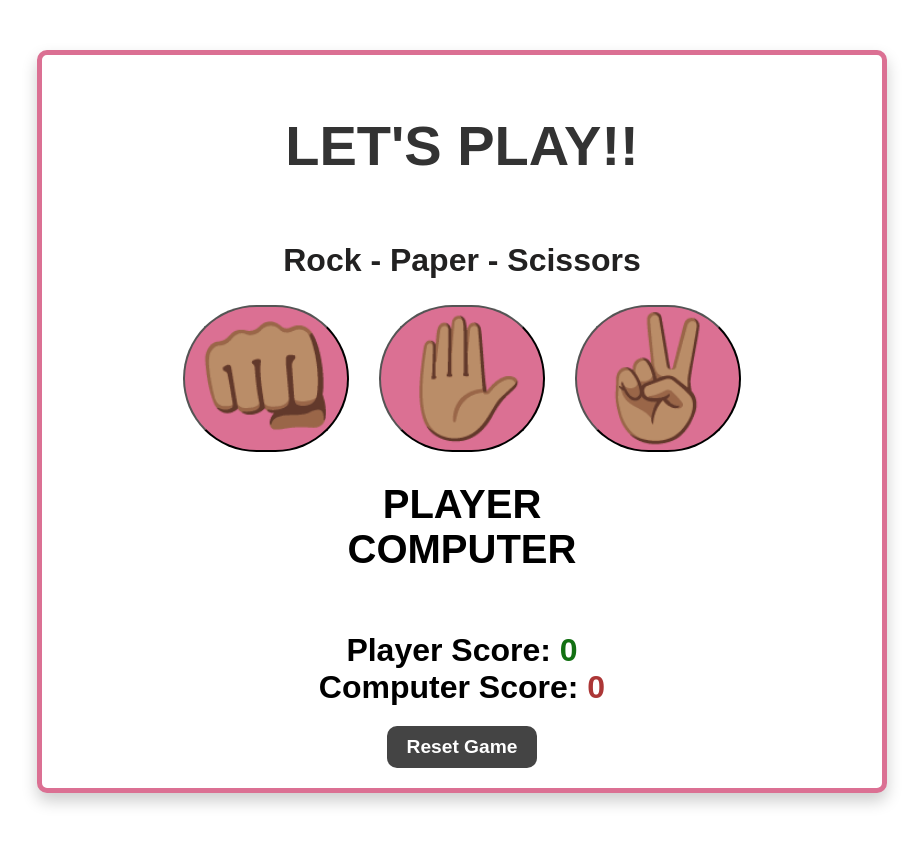
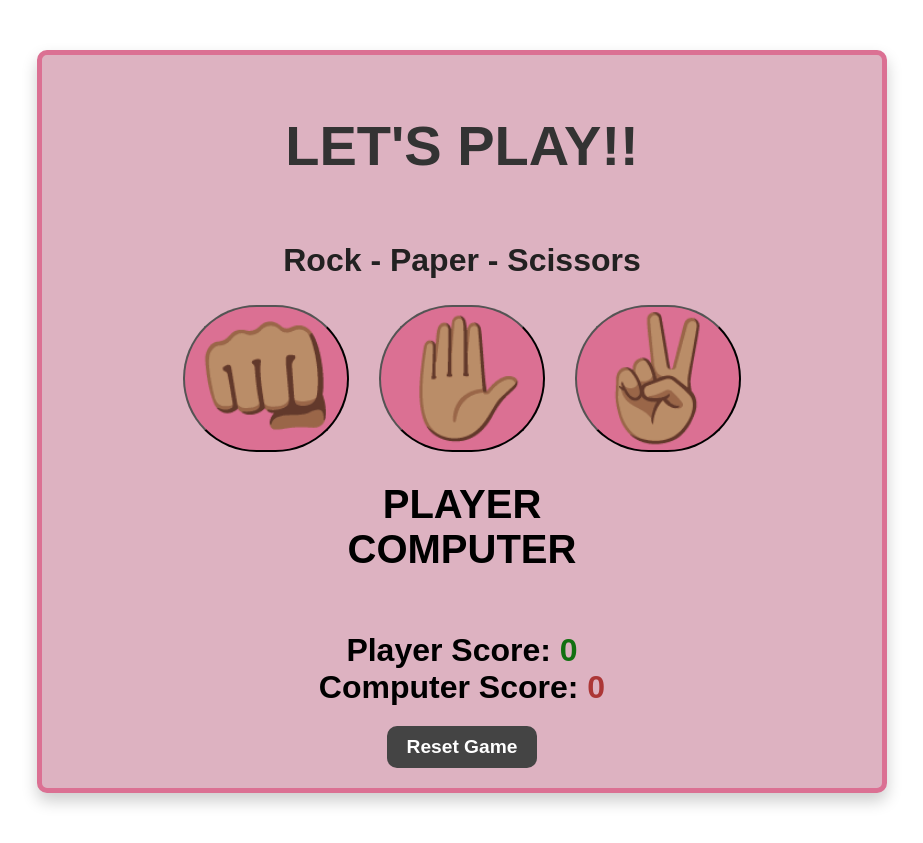
Before and after one commit to sademakhubele/rock-papper-scissors-game, a plain HTML site: page index.html in a window 1280 px wide. Shown: the whole page, without its empty margins (178-1101 px from the left). Drawn offline with Linux system fonts and the light colour scheme.

Commit message:
Update styles.css

```diff
--- a/styles.css
+++ b/styles.css
@@ -47,7 +47,7 @@ h2 {
 }
 
 .game-container {
-    background-color: #fff;
+    background-color: rgb(221, 178, 193);
     border: 5px solid palevioletred;
     border-radius: 10px;
     padding: 20px;
```
